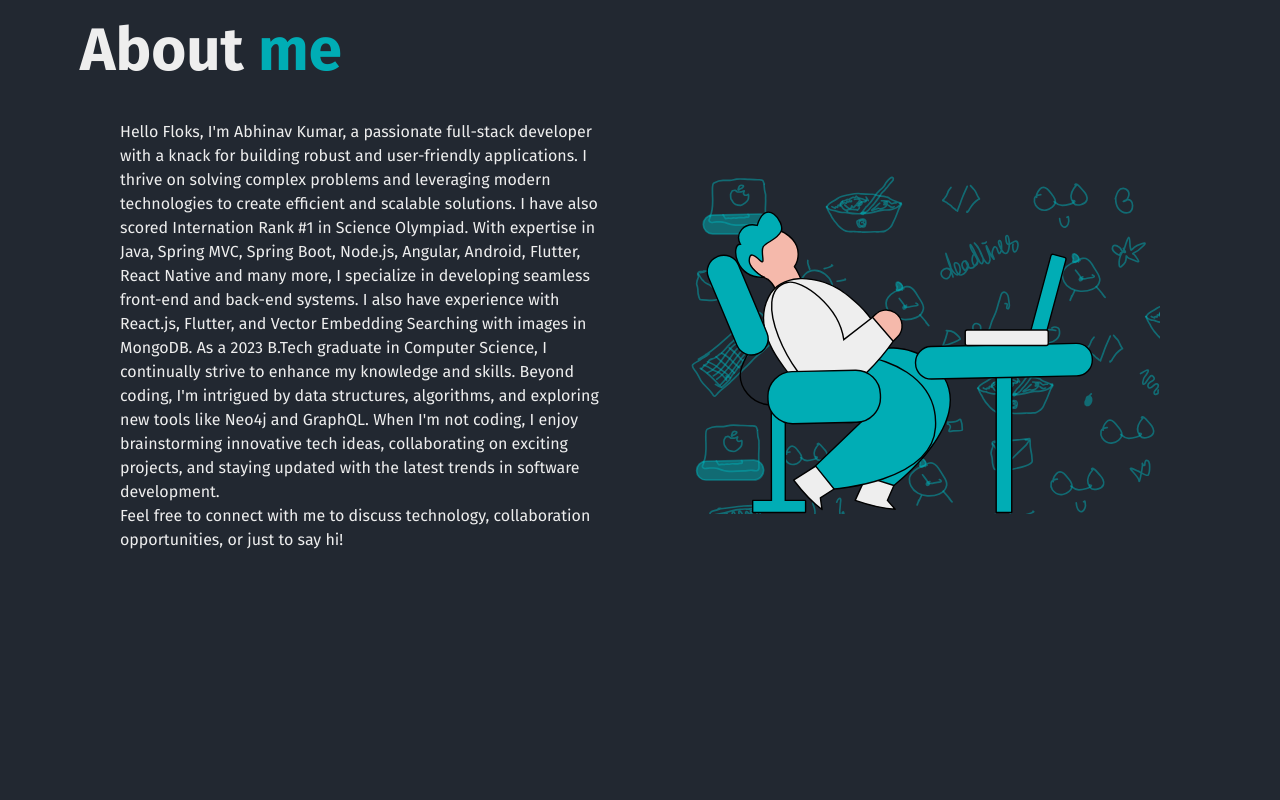
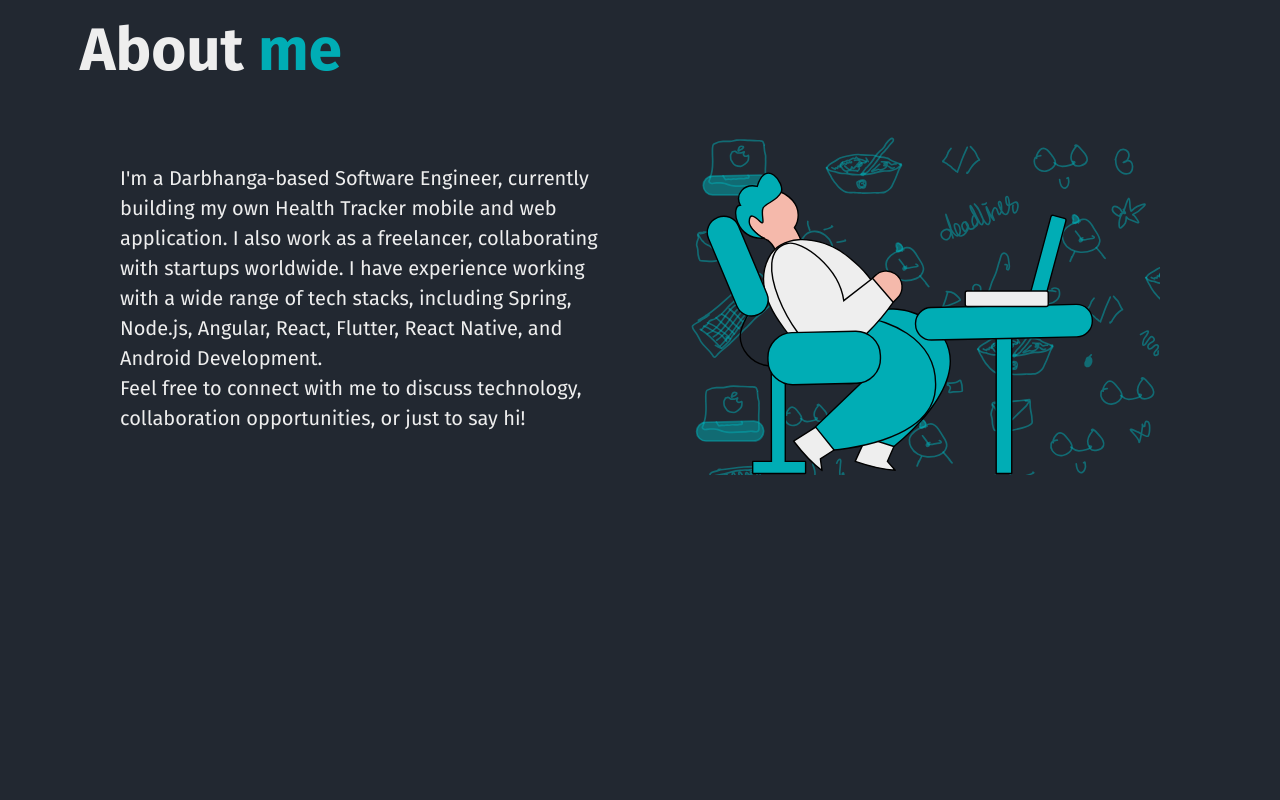
Before and after one commit to abhinav3254/angular-portfolio, an Angular app: page / in a window 1280 px wide. Shown: the part 860-1660 px from the top of the page. Built offline with nearby package versions, Linux system fonts and the light colour scheme.

Commit message:
new changes

```diff
--- a/src/app/about/about.component.html
+++ b/src/app/about/about.component.html
@@ -7,23 +7,13 @@
         <div class="w-1/2 bg-[url('/assets/doodle.svg')] lg:hidden block">
             <img class="" src="assets/chair.svg" alt="doodle">
         </div>
-        <div class="lg:w-1/2 w-full lg:my-0 my-10 text-fourth_white lg:text-[16px] text-[12px]">
+        <div class="lg:w-1/2 w-full lg:my-0 my-10 text-fourth_white lg:text-[20px] text-[14px]">
 
-            Hello Floks, I'm Abhinav Kumar, a passionate full-stack developer with a knack for building robust and
-            user-friendly applications. I thrive on solving complex problems and leveraging modern technologies to
-            create efficient and scalable solutions.
+            I'm a Darbhanga-based Software Engineer, currently building my own Health Tracker mobile and web
+            application. I also work as a freelancer, collaborating with startups worldwide.
 
-            I have also scored Internation Rank #1 in Science Olympiad.
-
-            With expertise in Java, Spring MVC, Spring Boot, Node.js, Angular, Android, Flutter, React Native and many
-            more, I specialize in developing seamless front-end and back-end systems. I also have experience with
-            React.js, Flutter, and Vector Embedding Searching with images in MongoDB.
-
-            As a 2023 B.Tech graduate in Computer Science, I continually strive to enhance my knowledge and skills.
-            Beyond coding, I'm intrigued by data structures, algorithms, and exploring new tools like Neo4j and GraphQL.
-
-            When I'm not coding, I enjoy brainstorming innovative tech ideas, collaborating on exciting projects, and
-            staying updated with the latest trends in software development.
+            I have experience working with a wide range of tech stacks, including Spring, Node.js, Angular, React,
+            Flutter, React Native, and Android Development.
             <br />
             Feel free to connect with me to discuss technology, collaboration opportunities, or just to say hi!
 
--- a/src/app/skills/skills.component.html
+++ b/src/app/skills/skills.component.html
@@ -5,7 +5,10 @@
     <div class="flex gap-20">
         <div class="flex flex-wrap gap-10 items-center lg:justify-start justify-center lg:w-1/2 w-full">
             <ng-container *ngFor="let skill of skills">
-                <img class="lg:h-18 lg:w-18 h-12 w-12" src={{getSkillsRoute(skill)}} alt={{skill}}>
+                <div class="flex flex-col items-center gap-2">
+                    <img class="lg:h-18 lg:w-18 h-12 w-12" src={{getSkillsRoute(skill)}} alt={{skill}}>
+                    <span class="text-gray-400 text-sm">{{skill}}</span>
+                </div>
             </ng-container>
         </div>
         <div class="w-1/2 bg-[url('/assets/doodle.svg')] lg:block hidden">
```
